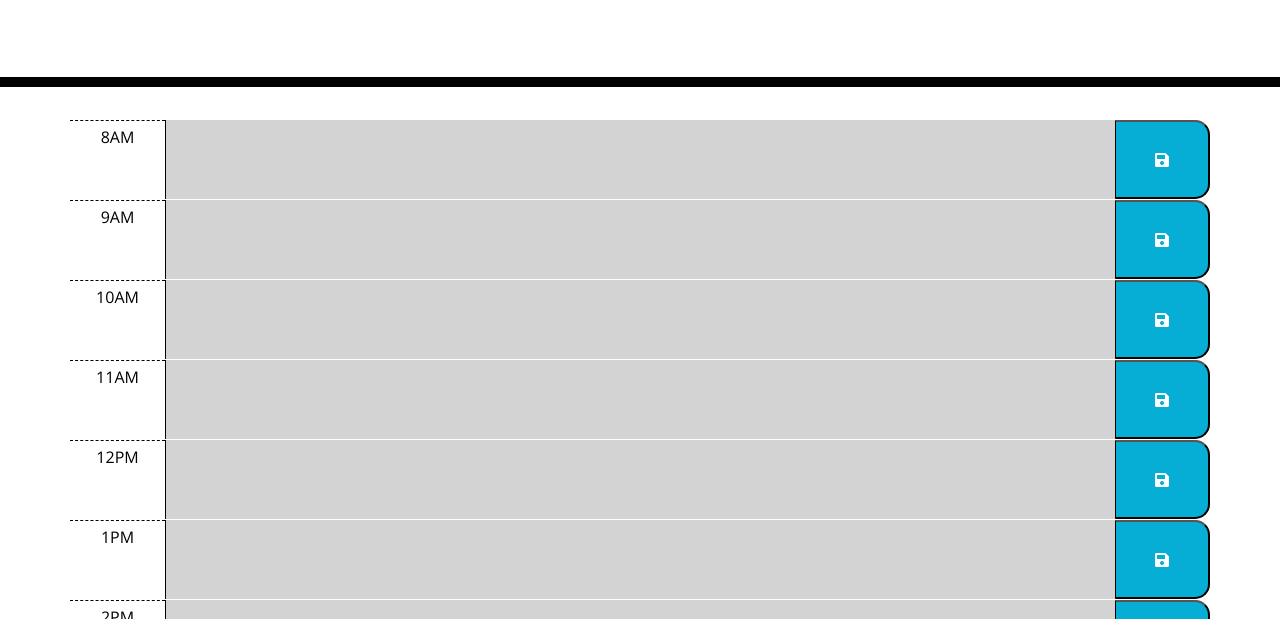
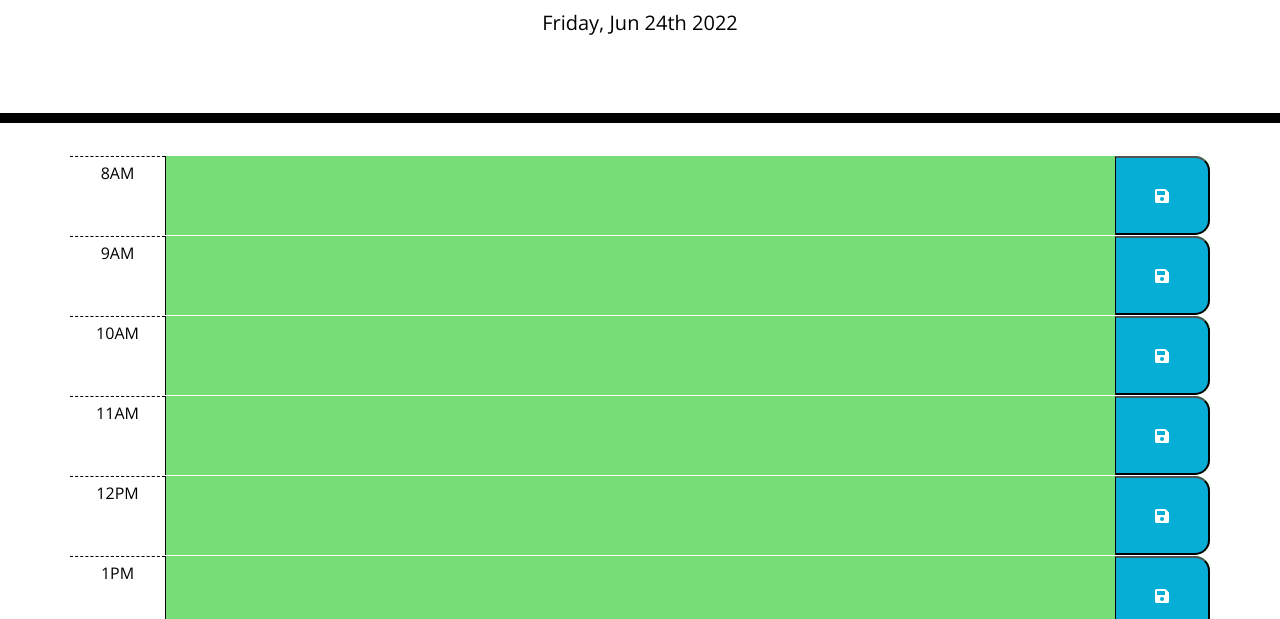
Before and after one commit to krosario314/workDayScheduler, a plain HTML site: page Develop/index.html in a window 1280 px wide. Shown: the part 181-800 px from the top of the page. Drawn offline with nearby package versions, Linux system fonts and the light colour scheme.

Commit message:
few edits

```diff
--- a/Develop/assets/index.js
+++ b/Develop/assets/index.js
@@ -1,7 +1,7 @@
 // Variables
 // Display current date and time of users location
 const currentDate = moment().format("dddd, MMM Do YYYY");
-$("currentDay").html(currentDate);
+$("#currentDay").html(currentDate);
 const saveBtn = $(".saveBtn");
 
 // Make save button functional
@@ -16,16 +16,22 @@ $(document).ready(function(){
     function scheduleBlockColor() {
         const hour = moment().hour();
         $(".time-block").each(function(){
-            const currentHour = parseInt($(this).attr("id"));
-            if (currentHour > hour){
-                $(this).addClass("future");
+            const currentHour = parseInt($(this).attr("id").split("hour")[1]);
+            if (currentHour < hour){
+                $(this).removeClass("future");
+                $(this).removeClass("present");
+                $(this).addClass("past");
             } else if (currentHour === hour) {
+                $(this).removeClass("past");
+                $(this).removeClass("future");
                 $(this).addClass("present");
             } else {
-                $(this).addClass("past");
+                $(this).removeClass("present");
+                $(this).removeClass("past");
+                $(this).addClass("future");
             }
         })
-    };
+    }
 // Make specific hour block save button functional
 saveBtn.on("click", function(){
     const time = $(this).siblings(".hour").text();
```
Also changed, not shown: Develop/assets/images/Screen Shot 2022-06-24 at 3.29.57 PM.png (added), Develop/assets/style.css (line endings or trailing spaces), 4 other files.
